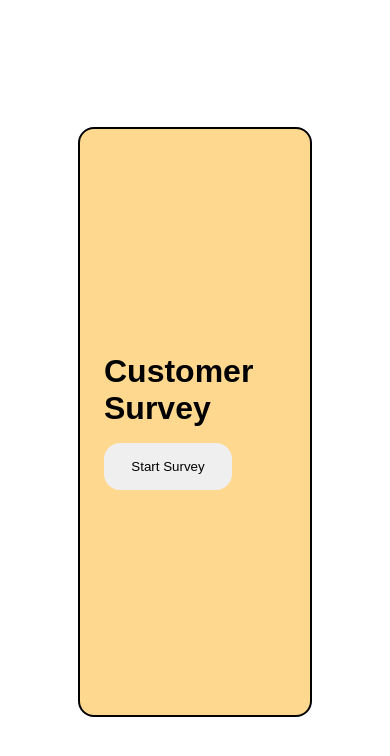
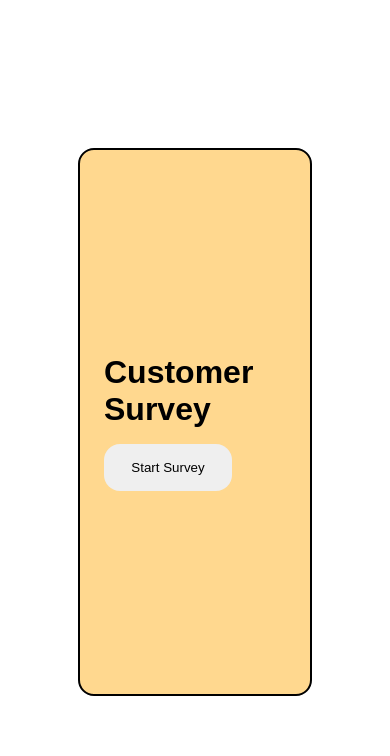
Before and after one commit to sagarkashyap21/survey-app, a React (Create React App) app: page / in a window 390 px wide. Shown: the top 756 px of the page. Built offline with nearby package versions, Linux system fonts and the light colour scheme.

Commit message:
fourth commit

```diff
--- a/src/App.css
+++ b/src/App.css
@@ -49,7 +49,7 @@
 
     }
   }
-  @media screen and (max-width: 530px) {
+  @media screen and (max-width: 530px ) {
     .container{
       height: 70vh;
     }
@@ -57,7 +57,7 @@
   @media screen and (max-width: 425px) {
   .container{
     padding: 0 1rem 0 1.5rem;
-    height: 70vh;
+    height: 65vh;
   }
   }
   /* @media screen and (max-width: 320px) {
```
